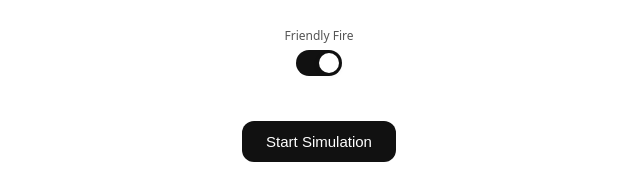
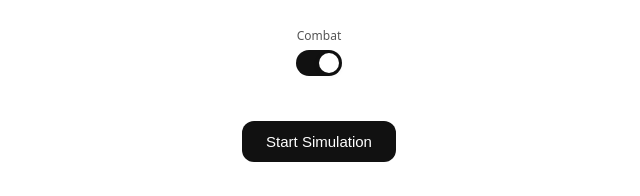
Before and after one commit to spinachpizza/evolution-sim, a website built with Vite: page index.html in a window 1280 px wide. Shown: the part 561-757 px from the top of the page, 321-961 px from the left. Built offline with nearby package versions, Linux system fonts and the light colour scheme.

Commit message:
Label name

```diff
--- a/index.html
+++ b/index.html
@@ -67,7 +67,7 @@
 
         <div class="setting centered">
 
-            <label>Friendly Fire</label>
+            <label>Combat</label>
 
             <div class="toggle" id="friendly-toggle">
                 <div class="toggle-knob"></div>
```
